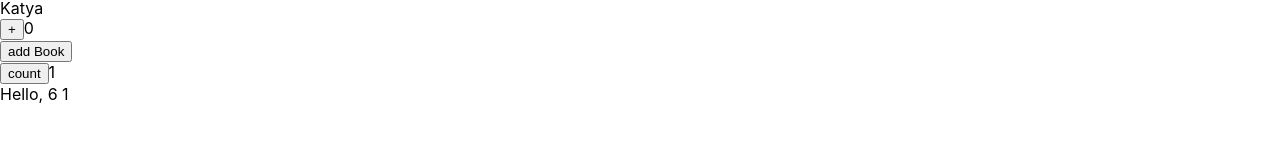
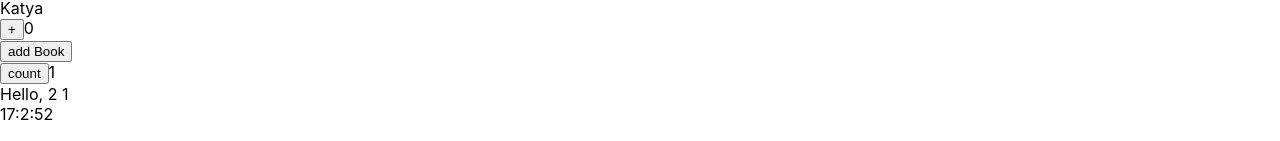
Before and after one commit to IlyaGab/React-podrobno, a React (Create React App) app: page / in a window 1280 px wide. Shown: the part 656-797 px from the top of the page. Built offline with nearby package versions, Linux system fonts and the light colour scheme.

Commit message:
add TimeExample task

```diff
--- a/src/App.tsx
+++ b/src/App.tsx
@@ -14,7 +14,7 @@ import UseMemo from './Components/UseMemo/UseMemo';
 import Factorial from './Components/Factorial/Factorial';
 import UseCallback from './Components/useCallback/UseCallback';
 import UseState from './Components/UseState/UseState';
-import UseEffect, {SetTimeoutExample} from './Components/UseEffect/UseEffect';
+import UseEffect, { SetTimeoutExample, TimeExample} from './Components/UseEffect/UseEffect';
 
 
 
@@ -49,6 +49,7 @@ function App() {
             <UseState/>
             <UseEffect/>
             <SetTimeoutExample/>
+            <TimeExample/>
         </div>
     );
 }
--- a/src/Components/UseEffect/UseEffect.tsx
+++ b/src/Components/UseEffect/UseEffect.tsx
@@ -34,9 +34,10 @@ export const SetTimeoutExample = () => {
     console.log('Example')
 
     useEffect(()=> {
+
         setInterval(()=>{
-            setCounter(state=>state + 1)
-        }, 1000)
+            setCounter(state => state + 1)
+        }, 3000)
     },[])
 
 
@@ -49,4 +50,28 @@ export const SetTimeoutExample = () => {
     );
 };
 
+
+export const TimeExample = () => {
+
+    let date = new Date()
+    let h = date.getHours()
+    let m = date.getMinutes()
+    let s = date.getSeconds()
+    let time = h + ':' + m + ':' + s
+
+    const [t, setTime] = useState(s)
+    useEffect(()=> {
+        setInterval(()=>{
+            setTime(state=> state + 1)
+        }, 1000)
+    },[])
+
+
+
+    return (
+        <div>
+            {time}
+        </div>
+    );
+};
 export default UseEffect;
```
